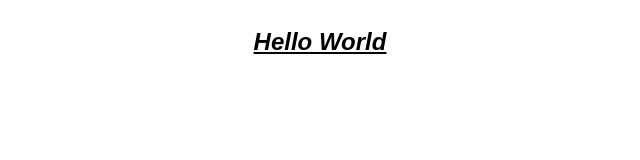
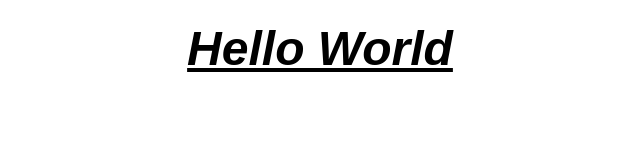
Before and after one commit to dlai97-1620579/dlai97-1620579.github.io, a plain HTML site: page index.html in a window 1280 px wide. Shown: the whole page, without its empty margins (320-960 px from the left). Drawn offline with Linux system fonts and the light colour scheme.

Commit message:
Update index.html

```diff
--- a/index.html
+++ b/index.html
@@ -4,7 +4,7 @@
 		<title>Hello World</title>
 	</head>
 	<body>
-		<h1><center><font size="+2"><font face = "Arial"><u><i>Hello World</i></u></font></font></center></h1>
+		<h1><center><font size="+10"><font face = "Arial"><u><i>Hello World</i></u></font></font></center></h1>
 
 	</body>
 </html>
```
